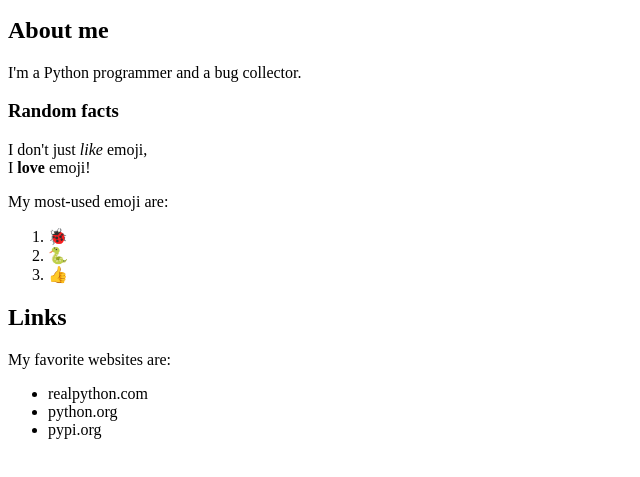
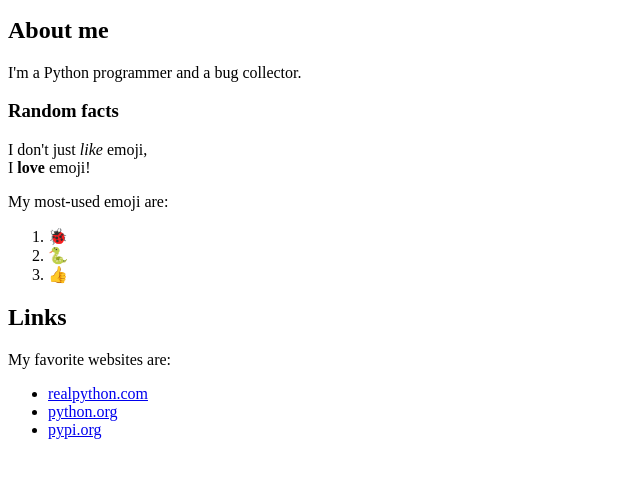
Before and after one commit to AABur/html-css-python, a plain HTML site: page index.html in a window 1280 px wide. Shown: the part 127-604 px from the top of the page, without its empty margins (0-640 px from the left). Drawn offline with Linux system fonts and the light colour scheme.

Commit message:
add links to favorite websites

```diff
--- a/index.html
+++ b/index.html
@@ -32,9 +32,9 @@
     <h2>Links</h2>
     <p>My favorite websites are:</p>
     <ul>
-        <li>realpython.com</li>
-        <li>python.org</li>
-        <li>pypi.org</li>
+        <li><a href="https://www.realpython.com">realpython.com</a></li>
+        <li><a href="https://www.python.org">python.org</a></li>
+        <li><a href="https://www.pypi.org">pypi.org</a></li>
     </ul>
 </body>
 
```
